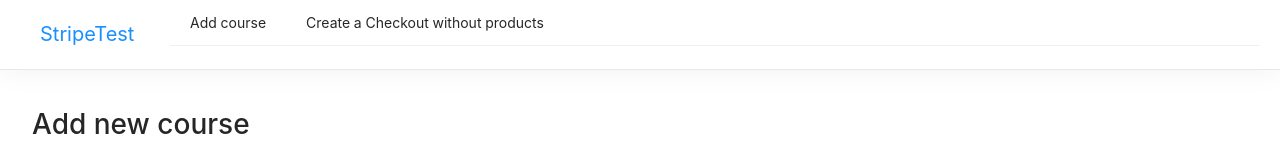
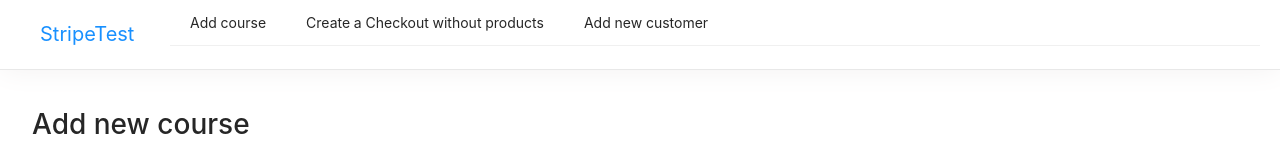
Before and after one commit to TaherSaid/Stripe, a Next.js app in the folder client/: page /add-course in a window 1280 px wide. Shown: the top 158 px of the page. Built offline with nearby package versions, Linux system fonts and the light colour scheme.

Commit message:
Update the navbar links

```diff
--- a/client/src/components/navbar/index.jsx
+++ b/client/src/components/navbar/index.jsx
@@ -19,6 +19,11 @@ function Navbar() {
               Create a Checkout without products
             </Link>
           </Menu.Item>
+          <Menu.Item key="addNewCustomer">
+            <Link href="/add-customer">
+              Add new customer
+            </Link>
+          </Menu.Item>
         </Menu>
       </div>
     </nav>
```
